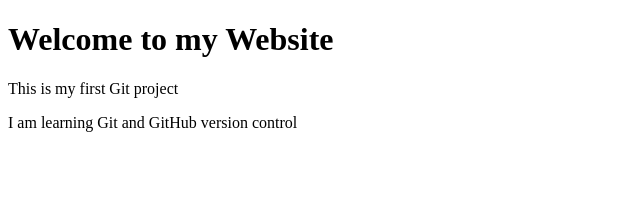
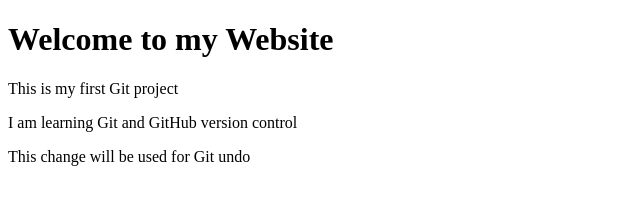
Before and after one commit to rsjojo/GitAssignment, a plain HTML site: page index.html in a window 1280 px wide. Shown: the whole page, without its empty margins (0-640 px from the left). Drawn offline with Linux system fonts and the light colour scheme.

```diff
--- a/index.html
+++ b/index.html
@@ -7,5 +7,6 @@
     <h1>Welcome to my Website</h1>
     <p>This is my first Git project</p>
     <p>I am learning Git and GitHub version control</p>
+    <p>This change will be used for Git undo</p>
 </body>
 </html>
```
Also changed, not shown: git_commands.txt (added).
